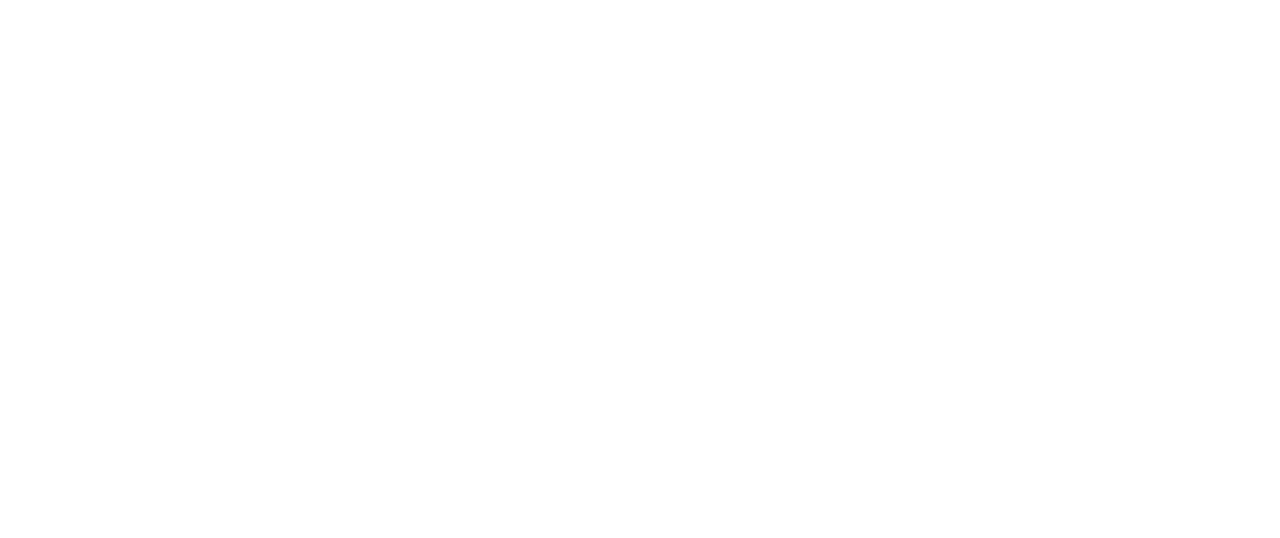
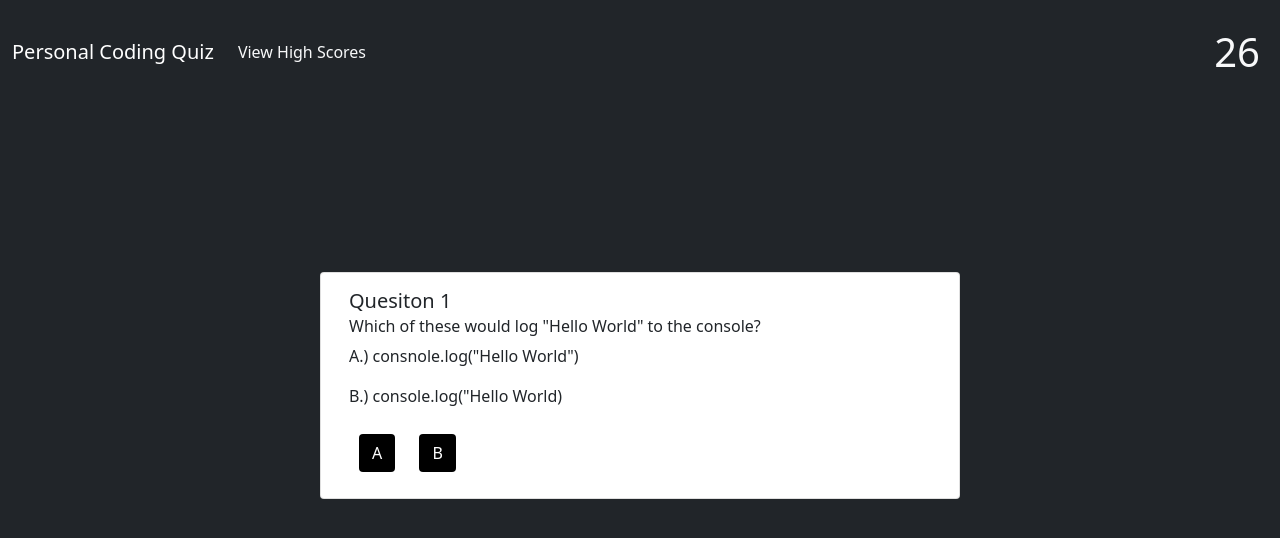
Before and after one commit to TheIanAnderson/Personal-Coding-Quiz, a plain HTML site: page index.html in a window 1280 px wide. Drawn offline with nearby package versions, Linux system fonts and the light colour scheme.

Commit message:
Added html body elements for nav bar, quiz question card, and added countdown timer.

```diff
--- a/index.html
+++ b/index.html
@@ -1,12 +1,75 @@
 <!DOCTYPE html>
 <html lang="en">
-<head>
-    <meta charset="UTF-8">
-    <meta http-equiv="X-UA-Compatible" content="IE=edge">
-    <meta name="viewport" content="width=device-width, initial-scale=1.0">
+  <head>
+    <meta charset="UTF-8" />
+    <meta http-equiv="X-UA-Compatible" content="IE=edge" />
+    <meta name="viewport" content="width=device-width, initial-scale=1.0" />
+    <link rel="stylesheet" href="./style.css" />
+    <link
+      rel="stylesheet"
+      href="https://cdn.jsdelivr.net/npm/bootstrap@5.1.3/dist/css/bootstrap.min.css"
+    />
     <title>Document</title>
-</head>
-<body>
+  </head>
 
-</body>
+  <body class="bg-dark">
+    <nav class="navbar navbar-expand-lg bg-body-tertiary">
+      <div class="container-fluid">
+        <a class="navbar-brand text-white" href="./index.html"
+          >Personal Coding Quiz</a
+        >
+        <div class="collapse navbar-collapse" id="navbarSupportedContent">
+          <ul class="navbar-nav me-auto mb-2 mb-lg-0">
+            <li class="nav-item">
+              <a class="nav-link active text-light" aria-current="page" href="#"
+                >View High Scores</a
+              >
+            </li>
+          </ul>
+        </div>
+      </div>
+
+      <h1 id="countdown" class="text-light">30</h1>
+      <script>
+        var countdownElement = document.getElementById("countdown");
+        var count = 30;
+
+        function countdown() {
+          countdownElement.textContent = count;
+          count--;
+
+          if (count < 0) {
+            clearInterval(counter);
+            countdownElement.textContent = "Time is up!";
+          }
+        }
+
+        var counter = setInterval(countdown, 1000);
+      </script>
+    </nav>
+    <br />
+    <br />
+    <br />
+    <br />
+    <br />
+    <br />
+    <br />
+
+    <main>
+      <div class="card container" style="width: 50%">
+        <div class="card-body">
+          <h5 class="card-title">Quesiton 1</h5>
+          <h6 class="card-subtitle mb-2 text-body-secondary">
+            Which of these would log "Hello World" to the console?
+          </h6>
+          <p class="card-text">A.) consnole.log("Hello World")</p>
+          <p class="card-text">B.) console.log("Hello World)</p>
+          <button href="#" class="btn">A</button>
+          <button href="#" class="btn">B</button>
+        </div>
+      </div>
+    </main>
+
+    <script src="./script.js"></script>
+  </body>
 </html>
--- a/style.css
+++ b/style.css
@@ -0,0 +1,13 @@
+main .btn {
+  background-color: black;
+  color: white;
+  margin: 10px;
+}
+main .btn:hover {
+  color: aqua;
+}
+
+#countdown {
+  margin: 20px;
+  display: inline;
+}
```
Also changed, not shown: index copy.html (added, +17 -0 lines).
